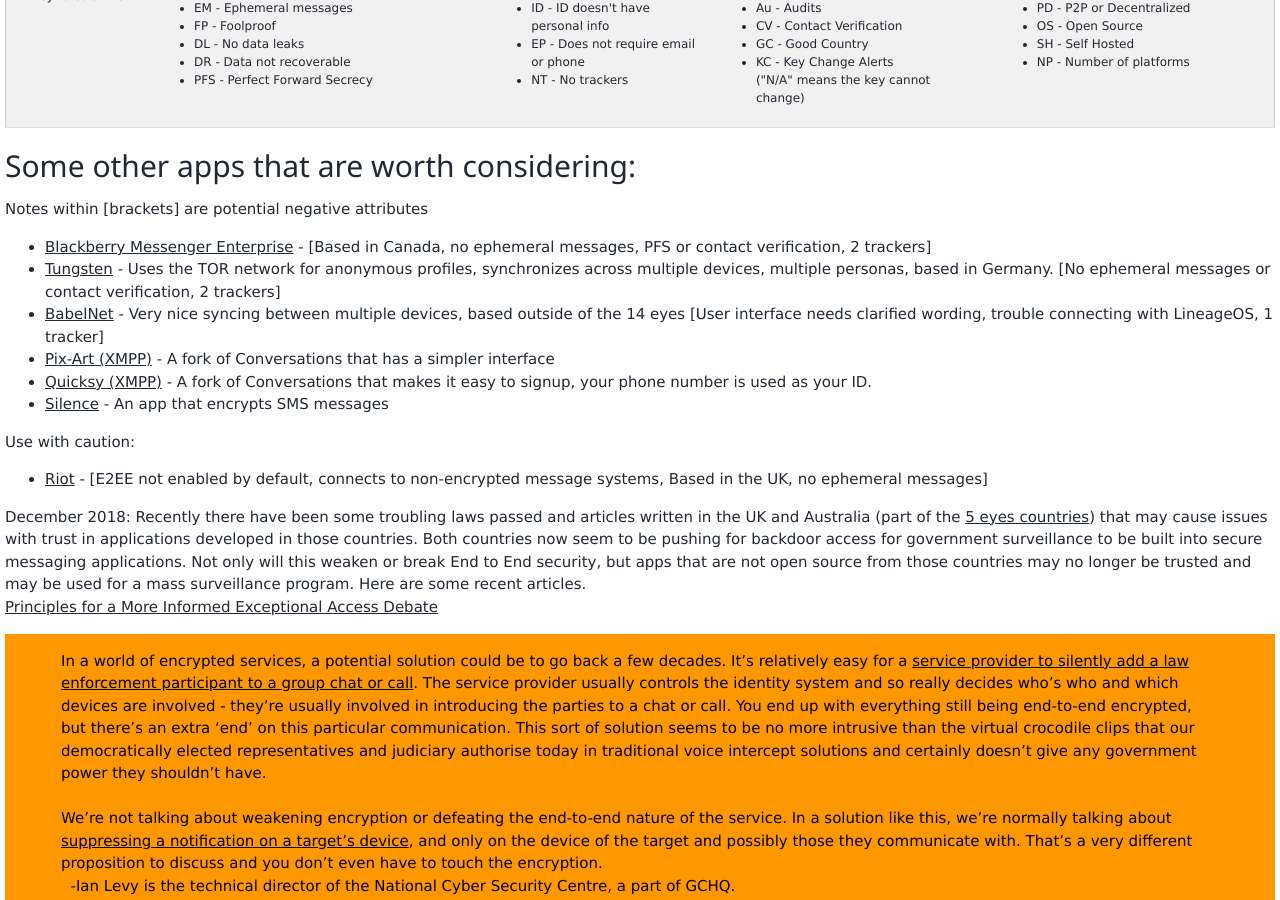
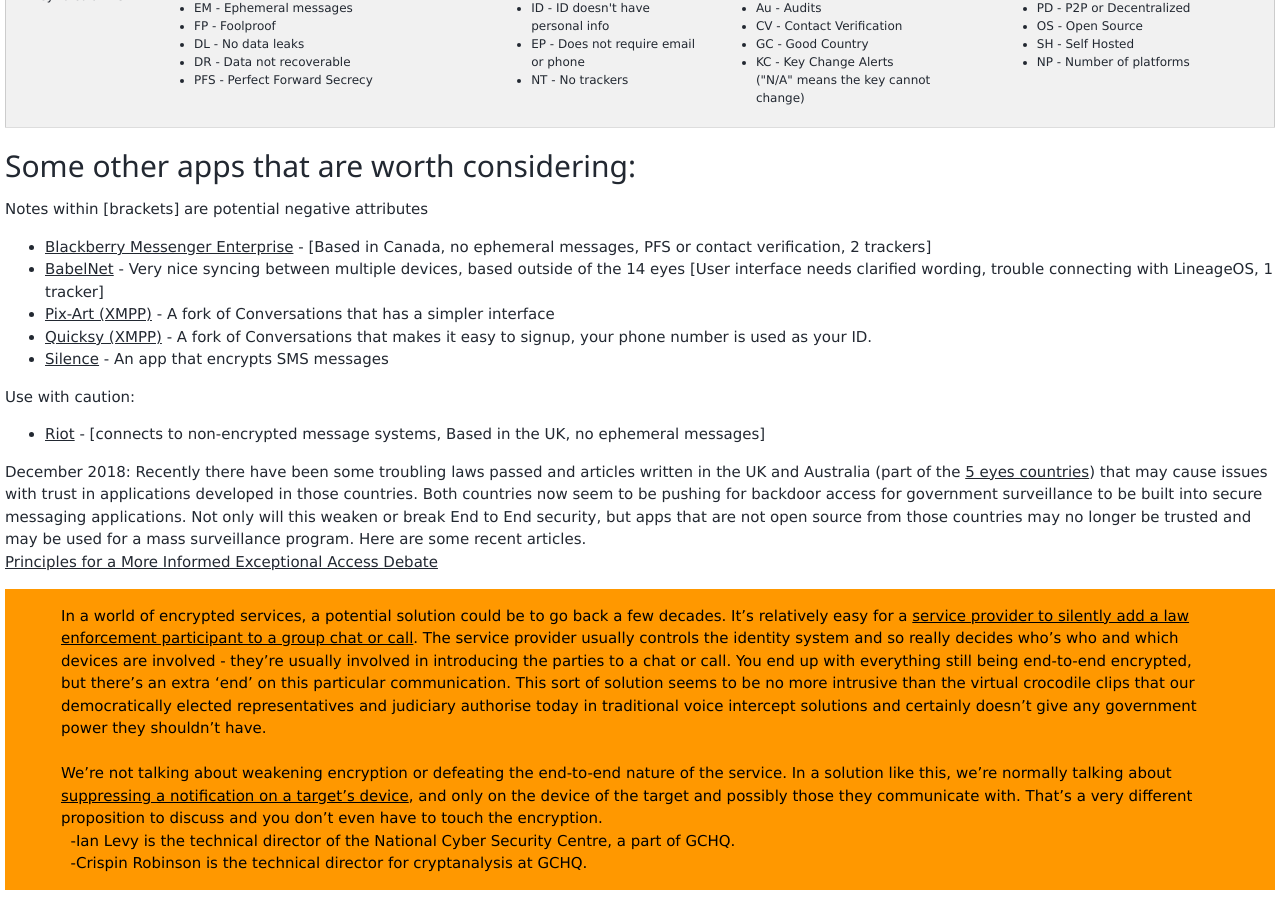
Before and after one commit to Perelandra0x309/secure-im, a Jekyll site: the page built from favorites.md, in a window 1280 px wide and 900 px high, scrolled down 7797 px. Built offline with Jekyll 4.4.1, drawn with Linux system fonts in a browser that asks for light colours.

Commit message:
Tungsten update, minor site updates

```diff
--- a/_data/applications.yml
+++ b/_data/applications.yml
@@ -1031,7 +1031,7 @@
   category: 2
   display_name: Tungsten
   url: https://tungsten-labs.com
-  recommendation: 2
+  recommendation: 3
   platforms: Android, iOS (MacOS/Windows/Linux coming soon)
   source_type: closed
   business_model: Future <a href="https://tungsten-labs.com/faq/general#how-do-you-make-money">paid version or subscription</a>
--- a/_data/tungsten_notes.html
+++ b/_data/tungsten_notes.html
@@ -1,3 +1,4 @@
+May 2020- Well it looks like Tunsgten is dead, no recent updates with the app or in their social media channels.  The app won't connect anymore. It was a great concept, just maybe it couldn't make enough money to survive.<br />
 9/29/19- Version 1.6.2 Tungsten now costs US $8.99 in the Google or Apple store, or the older free version is still available as an Android apk download on their website.<br>
 3/10/18- Version 0.5.0 Update: Google Play service no longer required, notifications available for anonymous personas.<br>
 <br>
--- a/favorites.md
+++ b/favorites.md
@@ -321,7 +321,6 @@
 Notes within [brackets] are potential negative attributes
   <ul>
     <li>{% include generate_app_link.html app_name="bbme" %}- [Based in Canada, no ephemeral messages, PFS or contact verification, 2 trackers]</li>
-    <li>{% include generate_app_link.html app_name="tungsten" %}- Uses the TOR network for anonymous profiles, synchronizes across multiple devices, multiple personas, based in Germany. [No ephemeral messages or contact verification, 2 trackers]</li>
     <li>{% include generate_app_link.html app_name="babelnet" %}- Very nice syncing between multiple devices, based outside of the 14 eyes [User interface needs clarified wording, trouble connecting with LineageOS, 1 tracker]</li>
     <li>{% include generate_app_link.html app_name="pixart" %}- A fork of Conversations that has a simpler interface</li>
     <li>{% include generate_app_link.html app_name="quicksy" %}- A fork of Conversations that makes it easy to signup, your phone number is used as your ID.</li>
@@ -330,9 +329,9 @@
   </ul>
 Use with caution:<br>
 <ul>
-    <li>{% include generate_app_link.html app_name="riot" %}- [E2EE not enabled by default, connects to non-encrypted message systems, Based in the UK, no ephemeral messages]</li>
+    <li>{% include generate_app_link.html app_name="riot" %}- [connects to non-encrypted message systems, Based in the UK, no ephemeral messages]</li>
 </ul>
-  December 2018: Recently there have been some troubling laws passed and articles written in the UK and Australia (part of the <a href="https://www.privacytools.io/#ukusa">5 eyes countries</a>) that may cause issues with trust in applications developed in those countries.  Both countries now seem to be pushing for backdoor access for government surveillance to be built into secure messaging applications.  Not only will this weaken or break End to End security, but apps that are not open source from those countries may no longer be trusted and may be used for a mass surveillance program.  Here are some recent articles.<br>
+  December 2018: Recently there have been some troubling laws passed and articles written in the UK and Australia (part of the <a href="https://restoreprivacy.com/5-eyes-9-eyes-14-eyes/">5 eyes countries</a>) that may cause issues with trust in applications developed in those countries.  Both countries now seem to be pushing for backdoor access for government surveillance to be built into secure messaging applications.  Not only will this weaken or break End to End security, but apps that are not open source from those countries may no longer be trusted and may be used for a mass surveillance program.  Here are some recent articles.<br>
   <a href="https://www.lawfareblog.com/principles-more-informed-exceptional-access-debate">Principles for a More Informed Exceptional Access Debate</a><br>
 <div class="w3-panel w3-orange">
   <blockquote>
```
Also changed, not shown: about.md (+2 -2 lines), videochat.md (+1 -0 lines).
